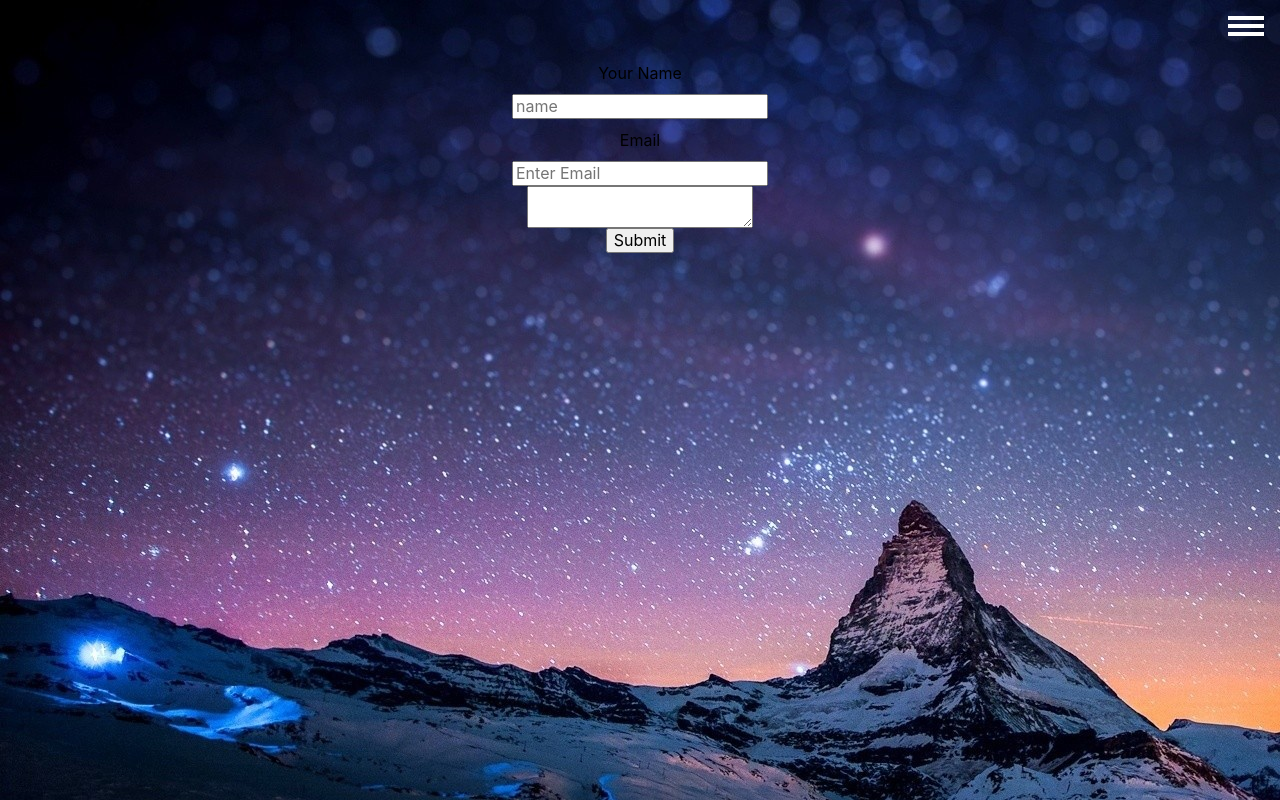
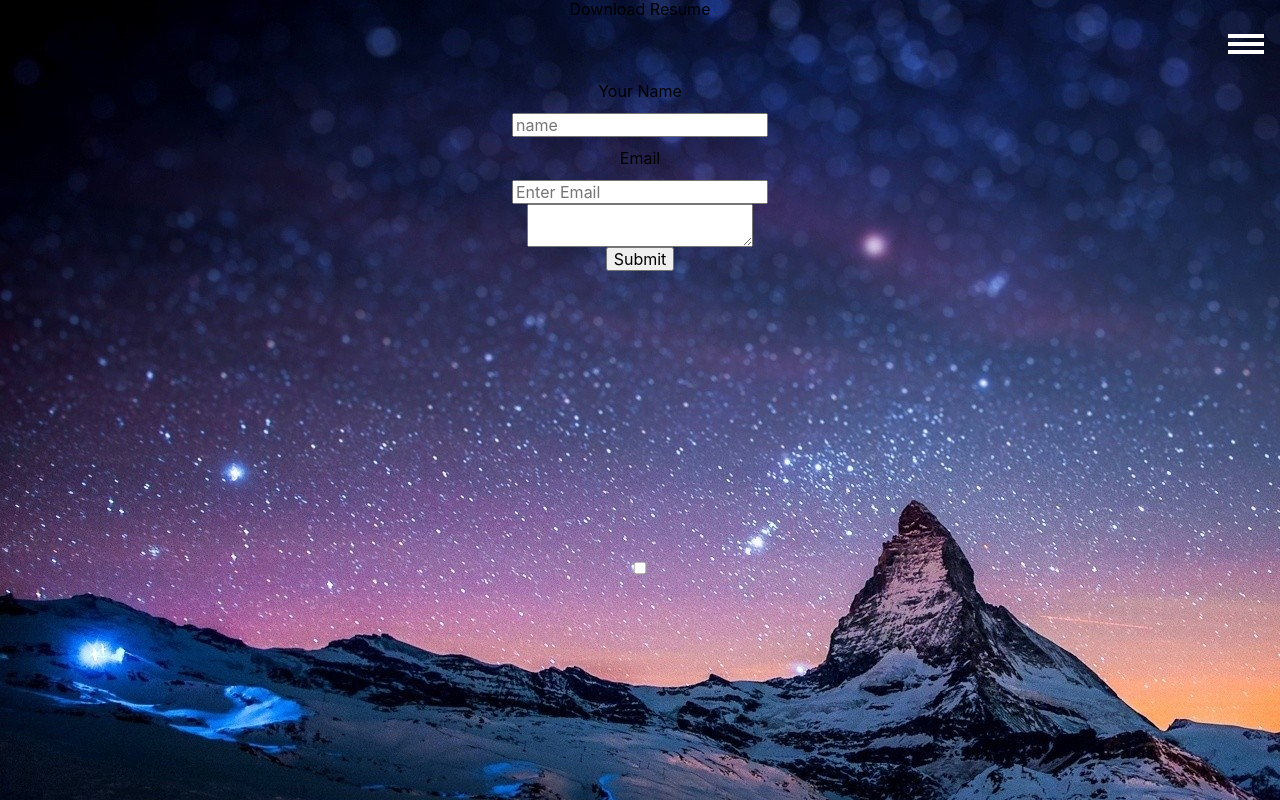
Before and after one commit to KStockton/my-portfolio, a React (Create React App) app: page /contact in a window 1280 px wide. Built offline with nearby package versions, Linux system fonts and the light colour scheme.

Commit message:
add resume download

```diff
--- a/src/App.js
+++ b/src/App.js
@@ -1,6 +1,6 @@
 import React, { Component } from 'react';
 import { Route, Switch } from 'react-router-dom'
-import logo from './logo.svg';
+import resume from './resume.pdf';
 import './App.css';
 import Nav from './Nav/Nav'
 import Home from './Home/Home'
@@ -28,6 +28,7 @@ export default class App extends Component {
     return (
       <div>
         <div className="App">
+        <a href={resume} download>Download Resume</a>
         <Nav/>
       <Switch>
         <Route  exact path="/" component={Home} />
--- a/src/Nav/Nav.scss
+++ b/src/Nav/Nav.scss
@@ -28,7 +28,7 @@
   left: 50%;
   transform: translate(-50%, -50%);
   cursor: pointer;
-  display: none;
+  // display: none;
 }
 
 input[type=checkbox] + label {
```
